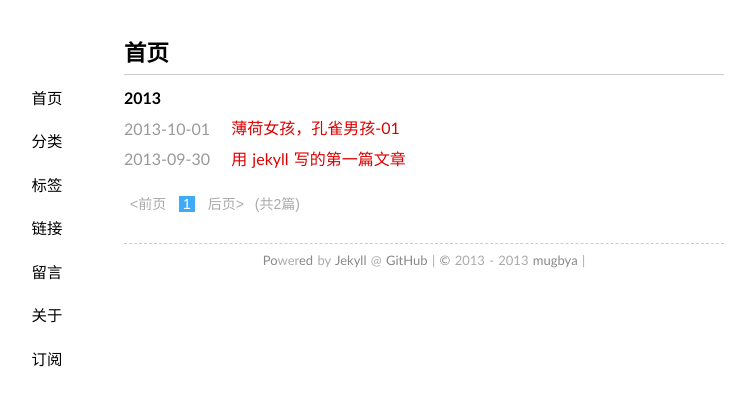
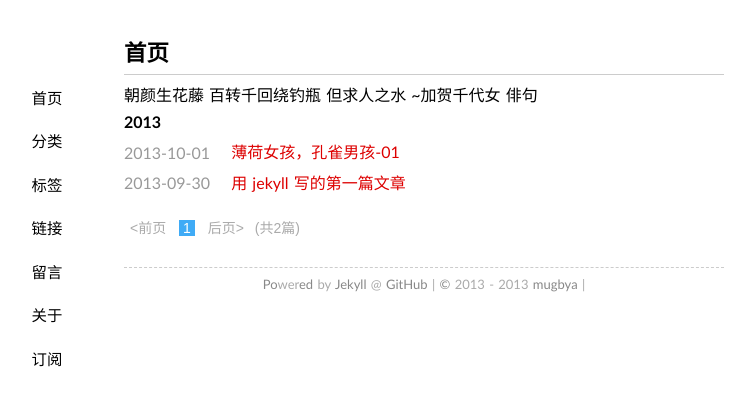
Before and after one commit to mugbya/mugbya.github.io, a Jekyll site: the page built from index.html, in a window 1280 px wide. Shown: the top 406 px of the page, without its empty margins (216-971 px from the left). Built offline with Jekyll 4.4.1, drawn with Linux system fonts in a browser that asks for light colours; some web fonts are replaced; Markdown is read by kramdown in place of the engine named in the settings; the list of posts is cut into pages by our own code; comment, search, counter and statistics services are not loaded.

Commit message:
Update index.html

```diff
--- a/index.html
+++ b/index.html
@@ -2,7 +2,11 @@
 title: 首页
 layout: page
 ---
+<per>
+  朝颜生花藤 百转千回绕钓瓶 但求人之水
+                                                ~加贺千代女 俳句
 
+</per>
 
 <ul class="listing">
 {% for post in paginator.posts %}
```
